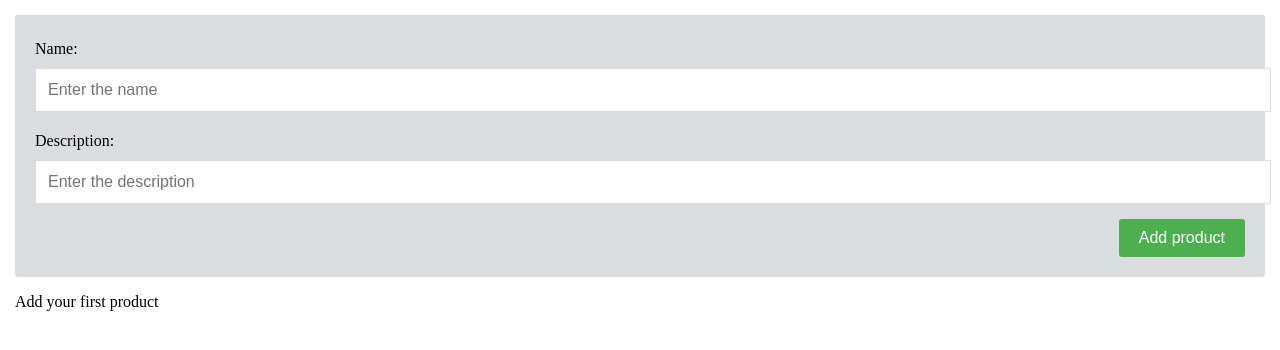
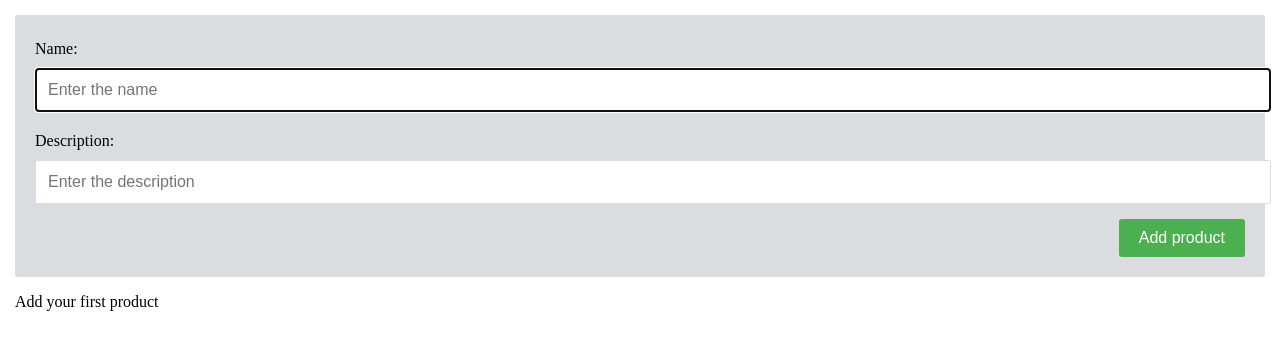
Before and after one commit to halilesmer/online-store, a React (Create React App) app: page / in a window 1280 px wide. Shown: the top 350 px of the page. Built offline with nearby package versions, Linux system fonts and the light colour scheme.

Commit message:
added focus() to name input

```diff
--- a/src/Components/AddProductForm.js
+++ b/src/Components/AddProductForm.js
@@ -1,6 +1,13 @@
-import React from "react";
+import Reac, { useRef, useEffect } from "react";
 
 export default function AddProductForm(props) {
+  const inputNameRef = useRef();
+  const inputDescriptRef = useRef();
+
+  useEffect(() => {
+    inputNameRef.current.focus();
+  });
+
   return (
     <form onSubmit={props.onFormSubmit}>
       <div>
@@ -10,8 +17,9 @@ export default function AddProductForm(props) {
           value={props.name}
           onChange={props.onNameChange}
           id="product-name"
+          className="textfield"
           placeholder="Enter the name"
-          className="textfield"
+          ref={inputNameRef}
         />
       </div>
       <div>
```
